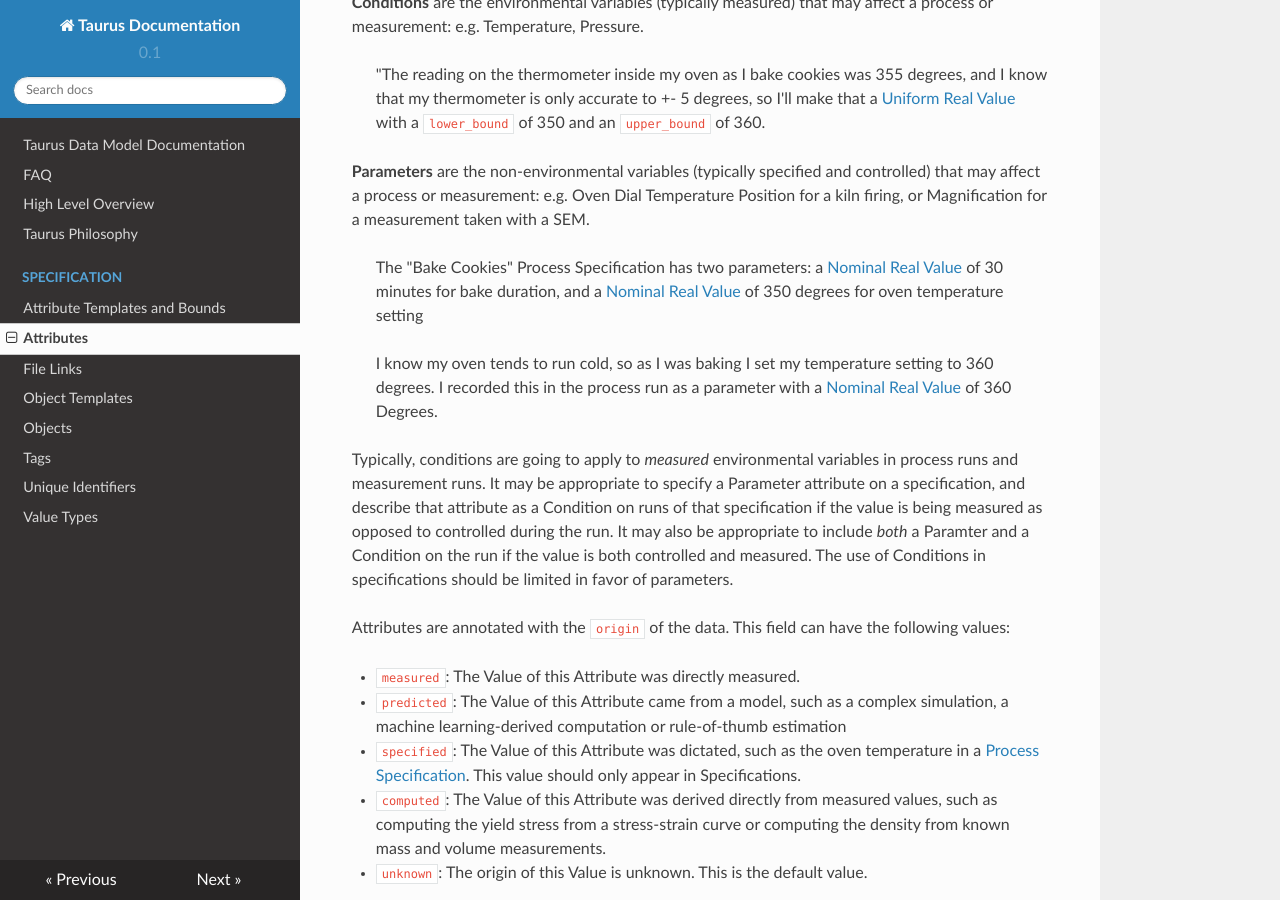
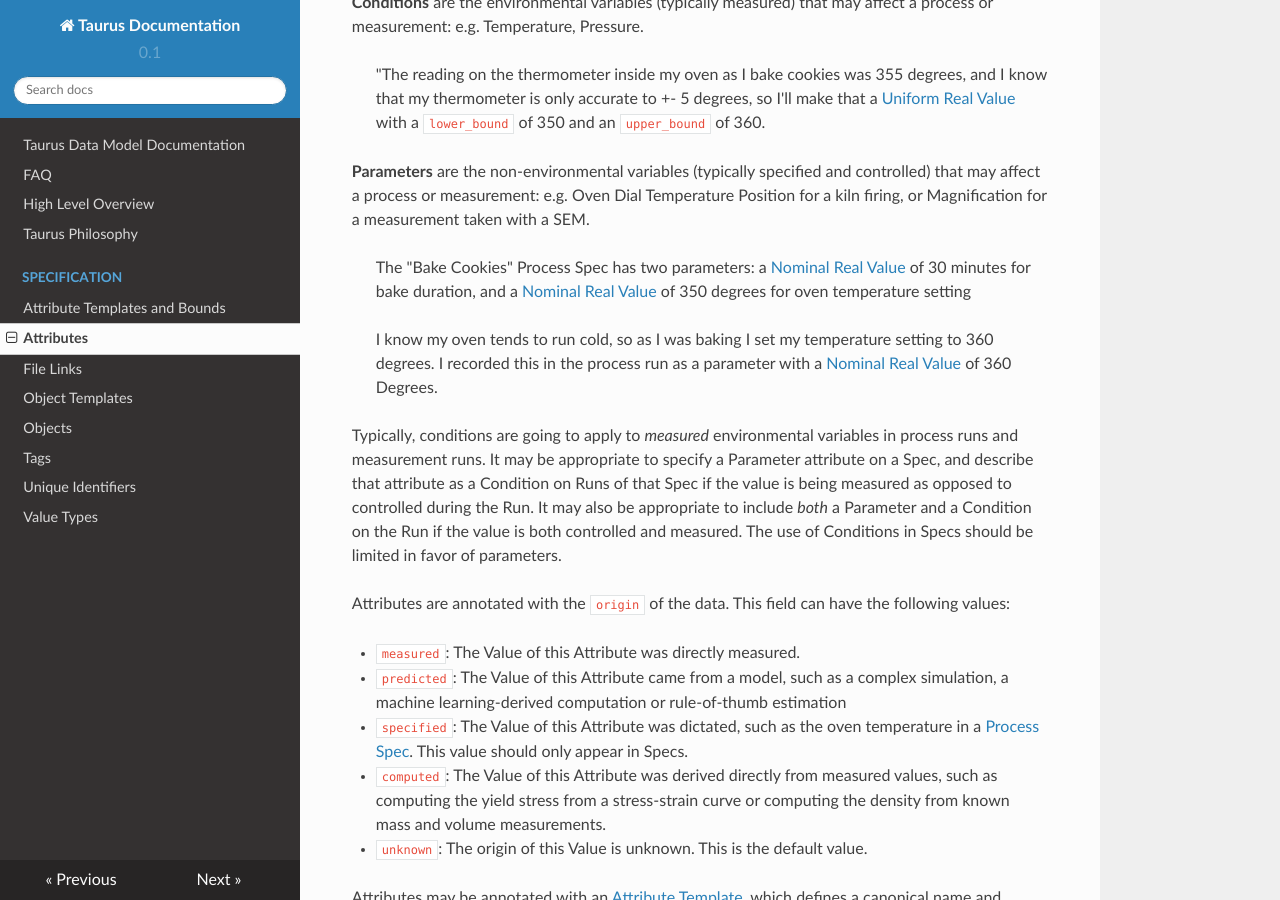
Before and after one commit to CitrineInformatics/gemd-docs, an MkDocs documentation site: the page built from docs/specification/attributes.md, in a window 1280 px wide and 900 px high, scrolled down 313 px. Built offline with MkDocs 1.6.1, drawn with Linux system fonts in a browser that asks for light colours; nearby versions of some CDN libraries.

Commit message:
Corrected missed corrections

```diff
--- a/docs/specification/attributes.md
+++ b/docs/specification/attributes.md
@@ -9,21 +9,21 @@ I measured the property to be a [Nominal Real Value](../value-types/#nominal-rea
 >  "The reading on the thermometer inside my oven as I bake cookies was 355 degrees, and I know that my thermometer is only accurate to +- 5 degrees, so I'll make that a [Uniform Real Value](../value-types/#uniform-real-value) with a `lower_bound` of 350 and an `upper_bound` of 360.
 
 **Parameters** are the non-environmental variables (typically specified and controlled) that may affect a process or measurement: e.g. Oven Dial Temperature Position for a kiln firing, or Magnification for a measurement taken with a SEM.
->  The "Bake Cookies" Process Specification has two parameters: a [Nominal Real Value](../value-types/#nominal-real-value) of 30 minutes for bake duration, and a [Nominal Real Value](../value-types/#nominal-real-value) of 350 degrees for oven temperature setting
+>  The "Bake Cookies" Process Spec has two parameters: a [Nominal Real Value](../value-types/#nominal-real-value) of 30 minutes for bake duration, and a [Nominal Real Value](../value-types/#nominal-real-value) of 350 degrees for oven temperature setting
 
 > I know my oven tends to run cold, so as I was baking I set my temperature setting to 360 degrees.
 I recorded this in the process run as a parameter with a [Nominal Real Value](../value-types/#nominal-real-value) of 360 Degrees.
 
 Typically, conditions are going to apply to _measured_ environmental variables in process runs and measurement runs.
-It may be appropriate to specify a Parameter attribute on a specification, and describe that attribute as a Condition on runs of that specification if the value is being measured as opposed to controlled during the run.
-It may also be appropriate to include _both_ a Paramter and a Condition on the run if the value is both controlled and measured.
-The use of Conditions in specifications should be limited in favor of parameters.
+It may be appropriate to specify a Parameter attribute on a Spec, and describe that attribute as a Condition on Runs of that Spec if the value is being measured as opposed to controlled during the Run.
+It may also be appropriate to include _both_ a Parameter and a Condition on the Run if the value is both controlled and measured.
+The use of Conditions in Specs should be limited in favor of parameters.
 
 Attributes are annotated with the `origin` of the data.  This field can have the following values:
 
 - `measured`: The Value of this Attribute was directly measured.
 - `predicted`: The Value of this Attribute came from a model, such as a complex simulation, a machine learning-derived computation or rule-of-thumb estimation
-- `specified`: The Value of this Attribute was dictated, such as the oven temperature in a [Process Specification](../objects#process-specification).  This value should only appear in Specifications.
+- `specified`: The Value of this Attribute was dictated, such as the oven temperature in a [Process Spec](../objects#process-spec).  This value should only appear in Specs.
 - `computed`: The Value of this Attribute was derived directly from measured values, such as computing the yield stress from a stress-strain curve or computing the density from known mass and volume measurements.
 - `unknown`: The origin of this Value is unknown.  This is the default value.
 
@@ -124,7 +124,7 @@ len(`notes`)  | <=    | 32,768 (32KB), UTF-8 Encoded
 
 ## Properties and Conditions
 
-In the [Material Spec](../objects#material-specification) object,
+In the [Material Spec](../objects#material-spec) object,
 one may need to specify a property along with the conditions under which the property occurs.
 For example:
 
```
Also changed, not shown: docs/specification/object-templates.md (+1 -1 lines), docs/specification/objects.md (+2 -2 lines).
